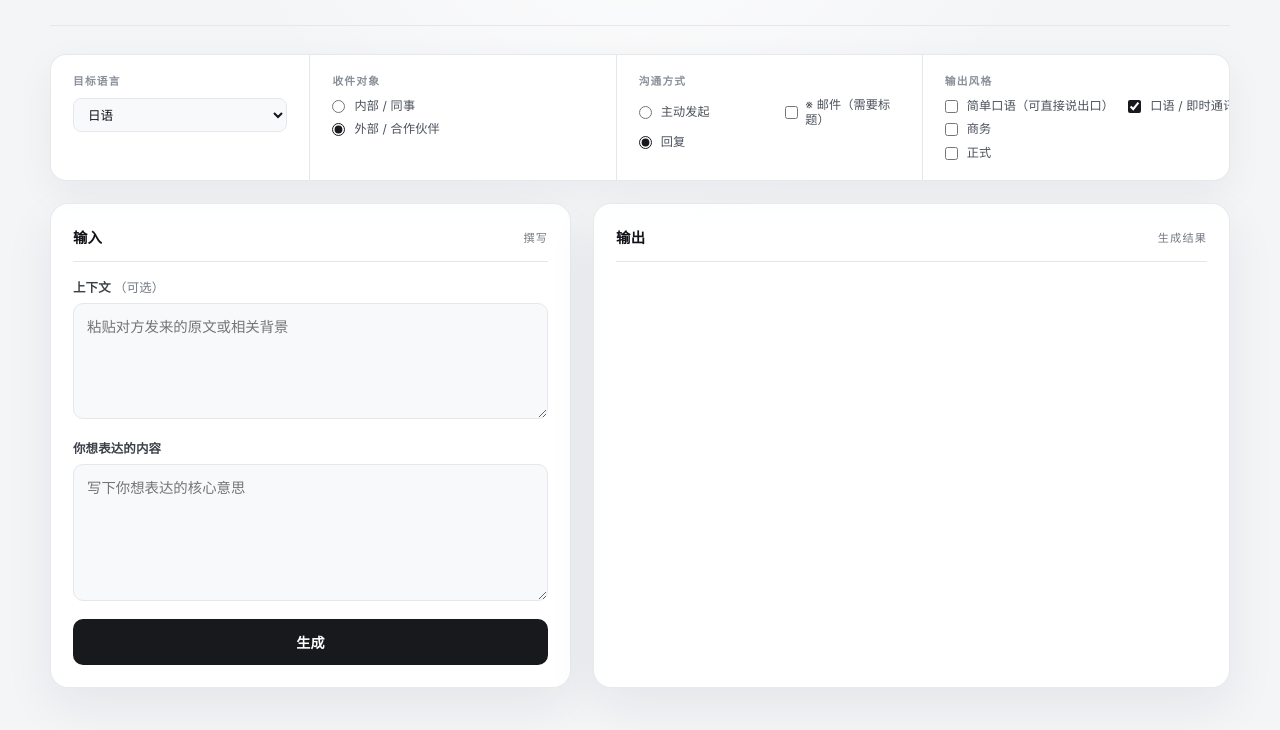
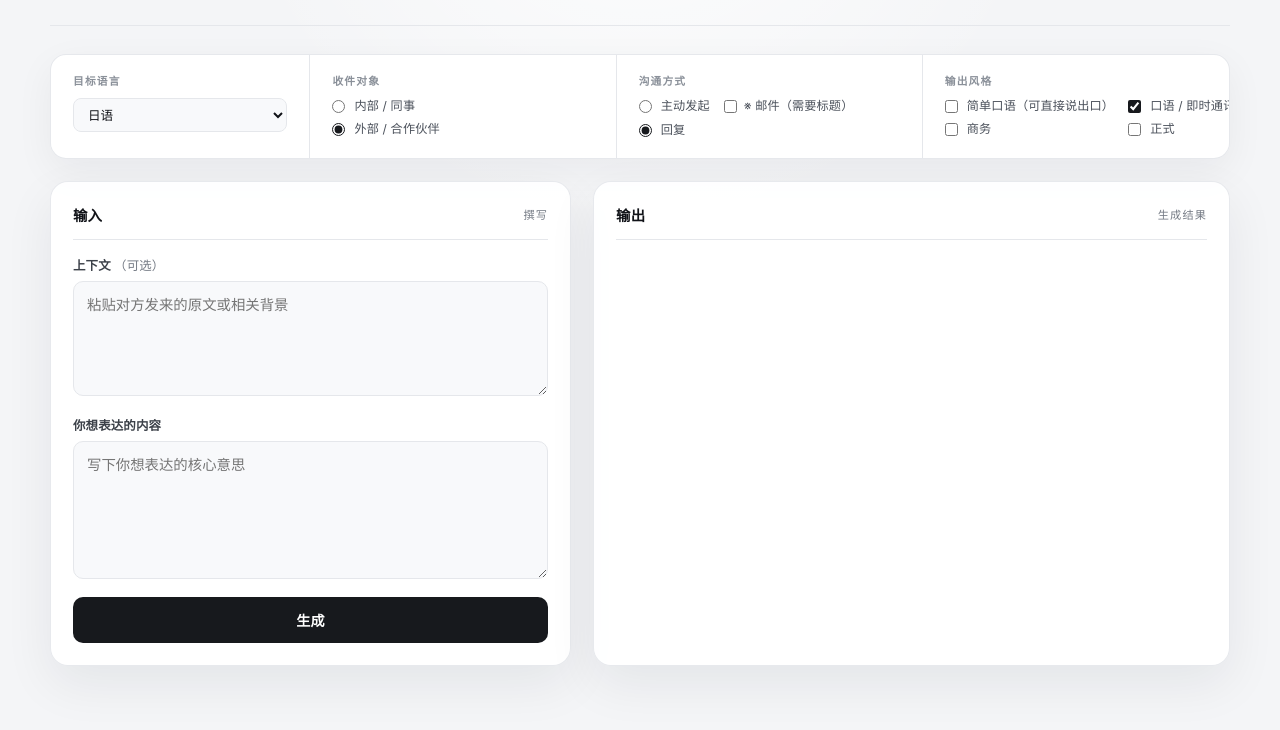
Before and after one commit to sandykaze/translator, a plain HTML site: page index.html in a window 1280 px wide. Shown: the part 108-838 px from the top of the page. Drawn offline with Linux system fonts and the light colour scheme.

Commit message:
Add files via upload

```diff
--- a/index.html
+++ b/index.html
@@ -264,22 +264,21 @@ input[type=radio],input[type=checkbox]{accent-color:var(--accent);margin-top:2px
 }
 
 .communication-options .radio-group{
-  display:grid!important;
-  grid-template-columns:1fr 1fr;
-  column-gap:16px;
-  row-gap:7px;
+  display:flex!important;
+  flex-wrap:wrap;
+  align-items:center;
+  gap:8px 14px;
+}
+.communication-options .radio-label:last-of-type{
+  flex-basis:100%;
 }
 .communication-options .email-option{
-  grid-column:2;
-  grid-row:1;
   align-self:center;
-  justify-self:start;
   margin:0!important;
-  margin-left:8px!important;
-  white-space:normal;
+  white-space:nowrap;
 }
 .communication-options .email-option span{
-  white-space:normal;
+  white-space:nowrap;
 }
 
 .recipient-options .radio-group{
@@ -294,16 +293,12 @@ input[type=radio],input[type=checkbox]{accent-color:var(--accent);margin-top:2px
   column-gap:14px;
   row-gap:7px;
 }
-.output-setting .checkbox-label:last-child{
-  grid-column:1;
-}
 
 @media(max-width:850px){
   .settings-bar{grid-template-columns:1fr 1fr}
-  .communication-options .radio-group,
+  .communication-options .radio-group{flex-wrap:wrap}
   .output-setting .checkbox-group{grid-template-columns:1fr}
-  .communication-options .email-option{grid-column:1;grid-row:auto;margin-left:0!important}
-  .output-setting .checkbox-label:last-child{grid-column:auto}
+  .communication-options .email-option{margin-left:0!important}
 }
 @media(max-width:560px){
   .settings-bar{grid-template-columns:1fr}
```
